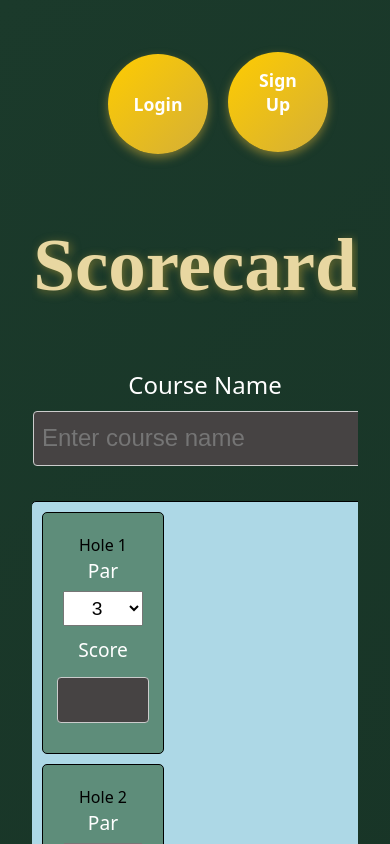
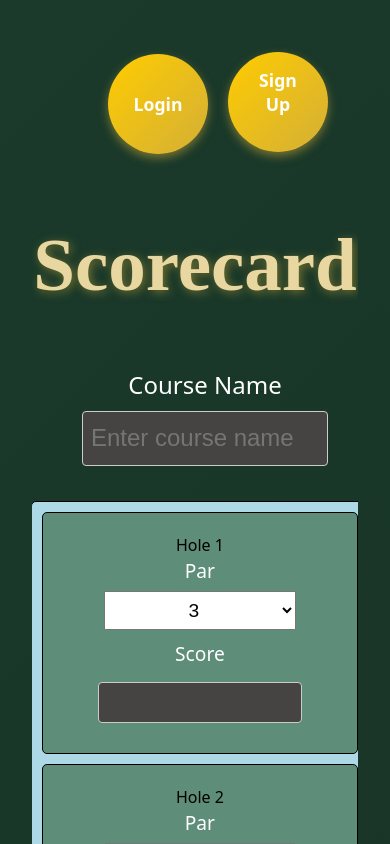
Before and after one commit to dpanepucci/Golf-Geek, a React (Vite) app in the folder Client/: page /scorecard in a window 390 px wide. Shown: the top 844 px of the page. Built offline with nearby package versions, Linux system fonts and the light colour scheme.

Commit message:
working on delete button on previous rounds page. Not completed

```diff
--- a/Client/src/styles/PreviousRounds.css
+++ b/Client/src/styles/PreviousRounds.css
@@ -87,4 +87,9 @@ textarea:focus {
   overflow-x: hidden;
   width: 100%;
   }
+
+  #deleteButton {
+    display: none;
+  }
+
 }
--- a/Client/src/styles/ScoreCard.css
+++ b/Client/src/styles/ScoreCard.css
@@ -128,6 +128,7 @@ input:focus {
     width: 100%;
 }
 
+/* Makes it show one hole at a time */
 .holeRow {
     display: grid;
     grid-template-columns: repeat(1, 1fr);
@@ -135,4 +136,31 @@ input:focus {
     overflow-x: hidden;
     width: 100%;
 }
+
+/* Indivdual hole appearance  */
+
+.hole {
+    width: 84%;
 }
+.hole select {
+    width: 70%;
+    height: 100%;
+}
+.hole input {
+    width: 70%;
+    height: 100%;
+}
+
+/* How'd you play text area  */
+
+textarea {
+    width: 70%;
+}
+
+/* Course Name textarea  */
+
+input {
+    width: 70%;
+}
+
+}
```
